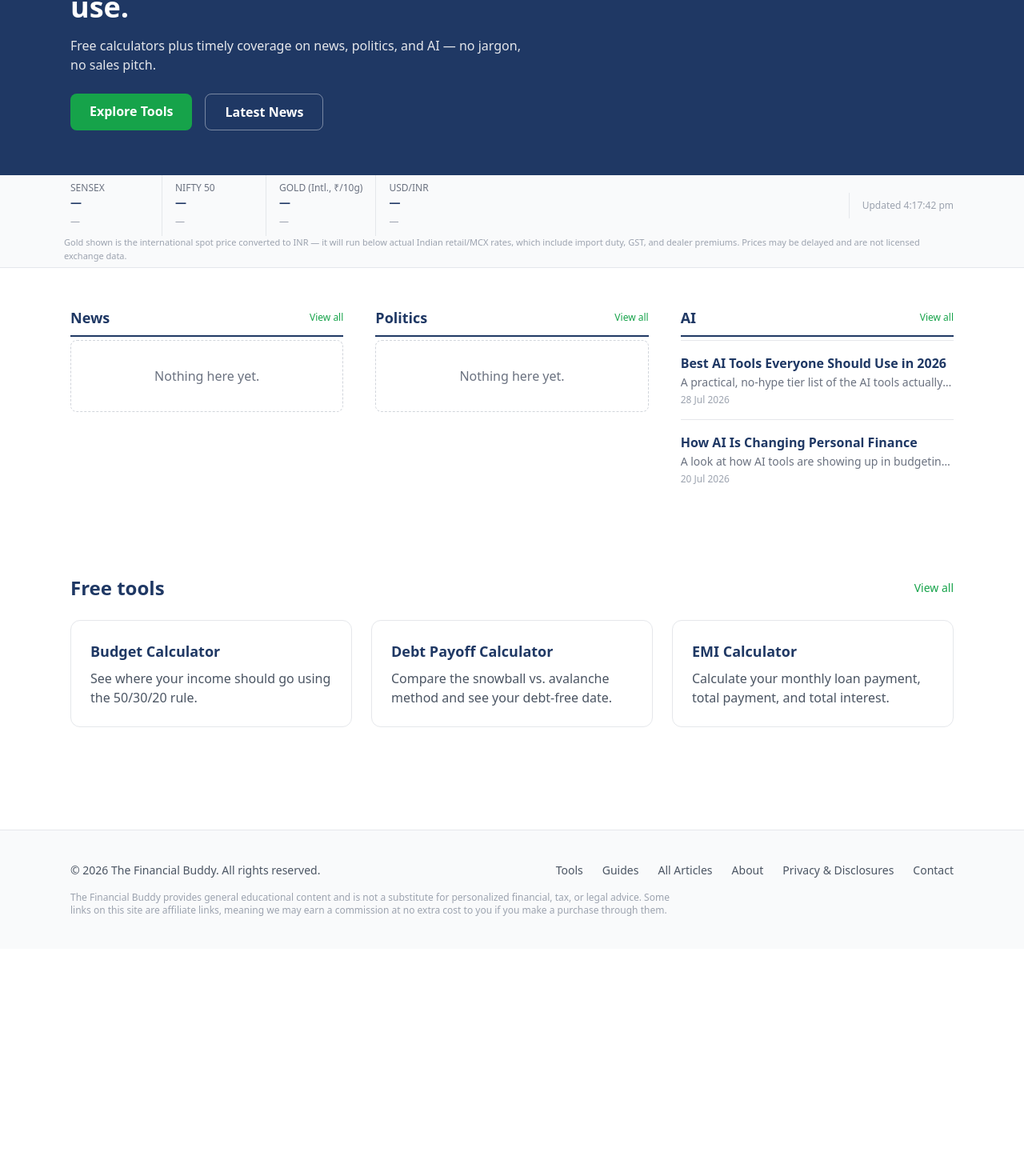
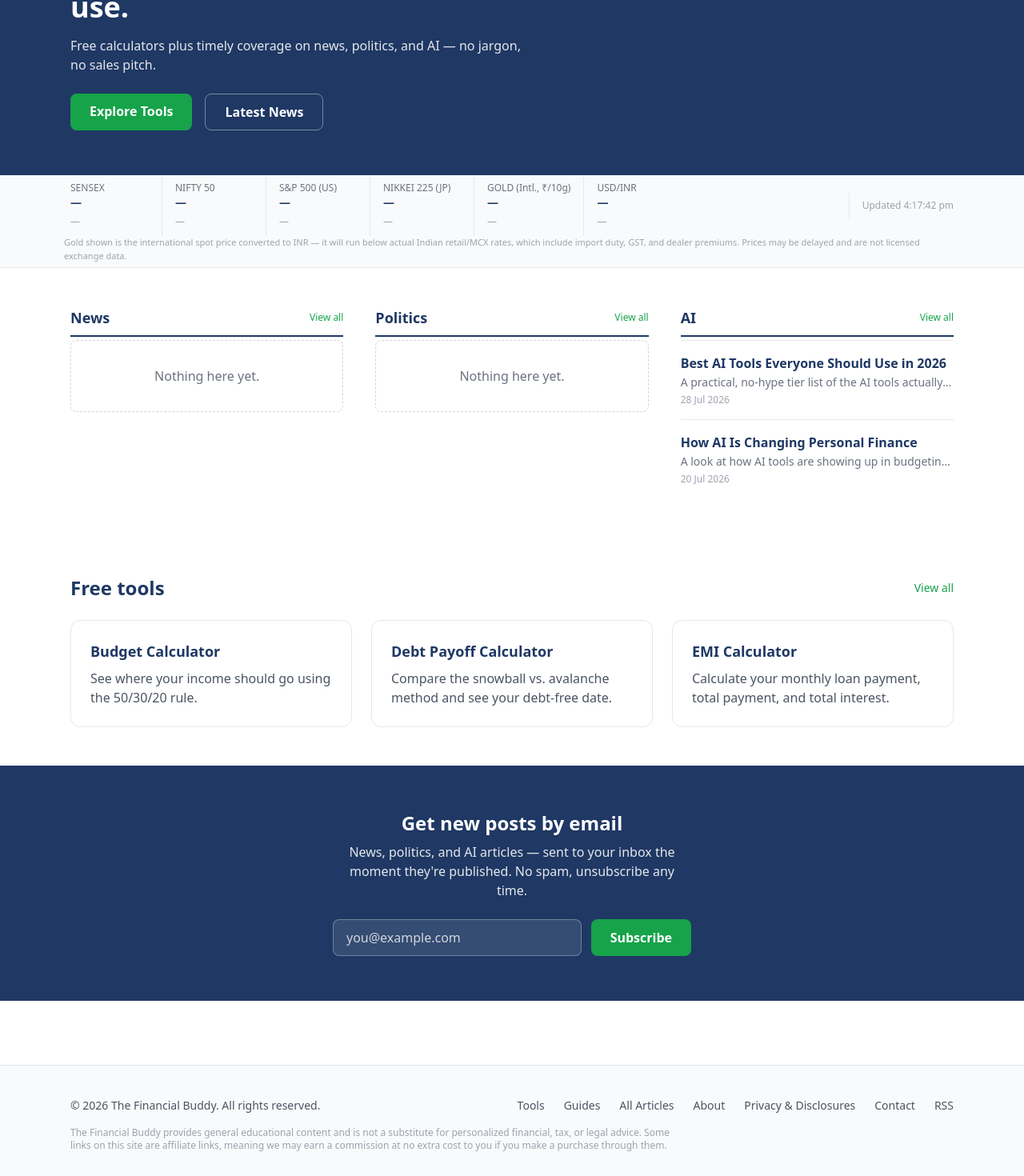
Before and after one commit to devampandey/thefinancialbuddy-website, a Next.js app: page / in a window 1280 px wide. Shown: the part 168-1638 px from the top of the page at 80% size. Before the commit the page ends 1354 px from the top, so only its background shows below. Built offline with nearby package versions, Linux system fonts and the light colour scheme; no server answers.

Commit message:
Connect subscribe form to Buttondown

```diff
--- a/app/api/market/route.js
+++ b/app/api/market/route.js
@@ -45,9 +45,11 @@ async function getUsdInr() {
 }
 
 export async function GET() {
-  const [sensex, nifty, goldUsdOz, usdInr] = await Promise.all([
+  const [sensex, nifty, sp500, nikkei, goldUsdOz, usdInr] = await Promise.all([
     getYahooQuote("^BSESN"),
     getYahooQuote("^NSEI"),
+    getYahooQuote("^GSPC"),
+    getYahooQuote("^N225"),
     getYahooQuote("GC=F"),
     getUsdInr(),
   ]);
@@ -73,6 +75,8 @@ export async function GET() {
     updatedAt: new Date().toISOString(),
     sensex,
     nifty,
+    sp500,
+    nikkei,
     gold: goldInr10g,
     usdInr,
   });
--- /dev/null
+++ b/app/feed.xml/route.js
@@ -0,0 +1,55 @@
+import { getAllPosts } from "@/lib/blog";
+
+const SITE_URL = "https://thefinancialbuddy.com";
+
+function escapeXml(str = "") {
+  return str
+    .replace(/&/g, "&amp;")
+    .replace(/</g, "&lt;")
+    .replace(/>/g, "&gt;")
+    .replace(/"/g, "&quot;")
+    .replace(/'/g, "&apos;");
+}
+
+function toRfc822(dateStr) {
+  const d = dateStr ? new Date(dateStr) : new Date();
+  if (Number.isNaN(d.getTime())) return new Date().toUTCString();
+  return d.toUTCString();
+}
+
+export const revalidate = 300;
+
+export async function GET() {
+  const posts = getAllPosts();
+
+  const items = posts
+    .map((post) => {
+      const url = `${SITE_URL}/blog/${post.slug}`;
+      return `
+    <item>
+      <title>${escapeXml(post.title)}</title>
+      <link>${url}</link>
+      <guid isPermaLink="true">${url}</guid>
+      <pubDate>${toRfc822(post.date)}</pubDate>
+      <category>${escapeXml(post.category)}</category>
+      <description>${escapeXml(post.description)}</description>
+    </item>`;
+    })
+    .join("");
+
+  const xml = `<?xml version="1.0" encoding="UTF-8"?>
+<rss version="2.0">
+  <channel>
+    <title>The Financial Buddy</title>
+    <link>${SITE_URL}</link>
+    <description>News, politics, AI, and finance articles from The Financial Buddy.</description>
+    <language>en-in</language>${items}
+  </channel>
+</rss>`;
+
+  return new Response(xml, {
+    headers: {
+      "Content-Type": "application/rss+xml; charset=utf-8",
+    },
+  });
+}
--- a/app/page.js
+++ b/app/page.js
@@ -2,6 +2,7 @@ import Link from "next/link";
 import { getPostsByCategory } from "@/lib/blog";
 import HeadlineList from "@/components/HeadlineList";
 import MarketTicker from "@/components/MarketTicker";
+import Subscribe from "@/components/Subscribe";
 
 const tools = [
   {
@@ -102,6 +103,8 @@ export default function HomePage() {
           ))}
         </div>
       </section>
+
+      <Subscribe />
     </div>
   );
 }
--- a/components/Footer.js
+++ b/components/Footer.js
@@ -26,6 +26,9 @@ export default function Footer() {
             <Link href="/contact" className="hover:text-brand">
               Contact
             </Link>
+            <Link href="/feed.xml" className="hover:text-brand">
+              RSS
+            </Link>
           </div>
         </div>
         <p className="mt-4 max-w-3xl text-xs text-gray-400">
--- a/components/MarketTicker.js
+++ b/components/MarketTicker.js
@@ -75,6 +75,8 @@ export default function MarketTicker() {
       <div className="mx-auto flex max-w-6xl flex-wrap items-center divide-x divide-gray-200 px-2">
         <Stat label="SENSEX" data={data?.sensex} decimals={2} />
         <Stat label="NIFTY 50" data={data?.nifty} decimals={2} />
+        <Stat label="S&P 500 (US)" data={data?.sp500} decimals={2} />
+        <Stat label="NIKKEI 225 (JP)" data={data?.nikkei} decimals={2} />
         <Stat label="GOLD (Intl., ₹/10g)" data={data?.gold} prefix="₹" decimals={0} />
         <Stat label="USD/INR" data={data?.usdInr} prefix="₹" decimals={2} />
         <span className="ml-auto px-4 py-2 text-xs text-gray-400">
--- /dev/null
+++ b/components/Subscribe.js
@@ -0,0 +1,44 @@
+"use client";
+
+const BUTTONDOWN_USERNAME = "thefinancialbuddy";
+
+export default function Subscribe() {
+  return (
+    <section className="bg-navy">
+      <div className="mx-auto max-w-6xl px-6 py-14 text-center text-white">
+        <h2 className="text-2xl font-bold">Get new posts by email</h2>
+        <p className="mx-auto mt-2 max-w-md text-gray-200">
+          News, politics, and AI articles — sent to your inbox the moment
+          they're published. No spam, unsubscribe any time.
+        </p>
+        <form
+          action={`https://buttondown.com/api/emails/embed-subscribe/${BUTTONDOWN_USERNAME}`}
+          method="post"
+          target="popupwindow"
+          onSubmit={() =>
+            window.open(
+              `https://buttondown.com/${BUTTONDOWN_USERNAME}`,
+              "popupwindow"
+            )
+          }
+          className="mx-auto mt-6 flex max-w-md flex-col gap-3 sm:flex-row"
+        >
+          <input type="hidden" value="1" name="embed" />
+          <input
+            type="email"
+            name="email"
+            required
+            placeholder="you@example.com"
+            className="w-full rounded-lg border border-white/30 bg-white/10 px-4 py-2.5 text-white placeholder-gray-300 focus:border-brand focus:outline-none focus:ring-1 focus:ring-brand"
+          />
+          <button
+            type="submit"
+            className="shrink-0 rounded-lg bg-brand px-6 py-2.5 font-semibold text-white transition-colors hover:bg-brand-light"
+          >
+            Subscribe
+          </button>
+        </form>
+      </div>
+    </section>
+  );
+}
```
